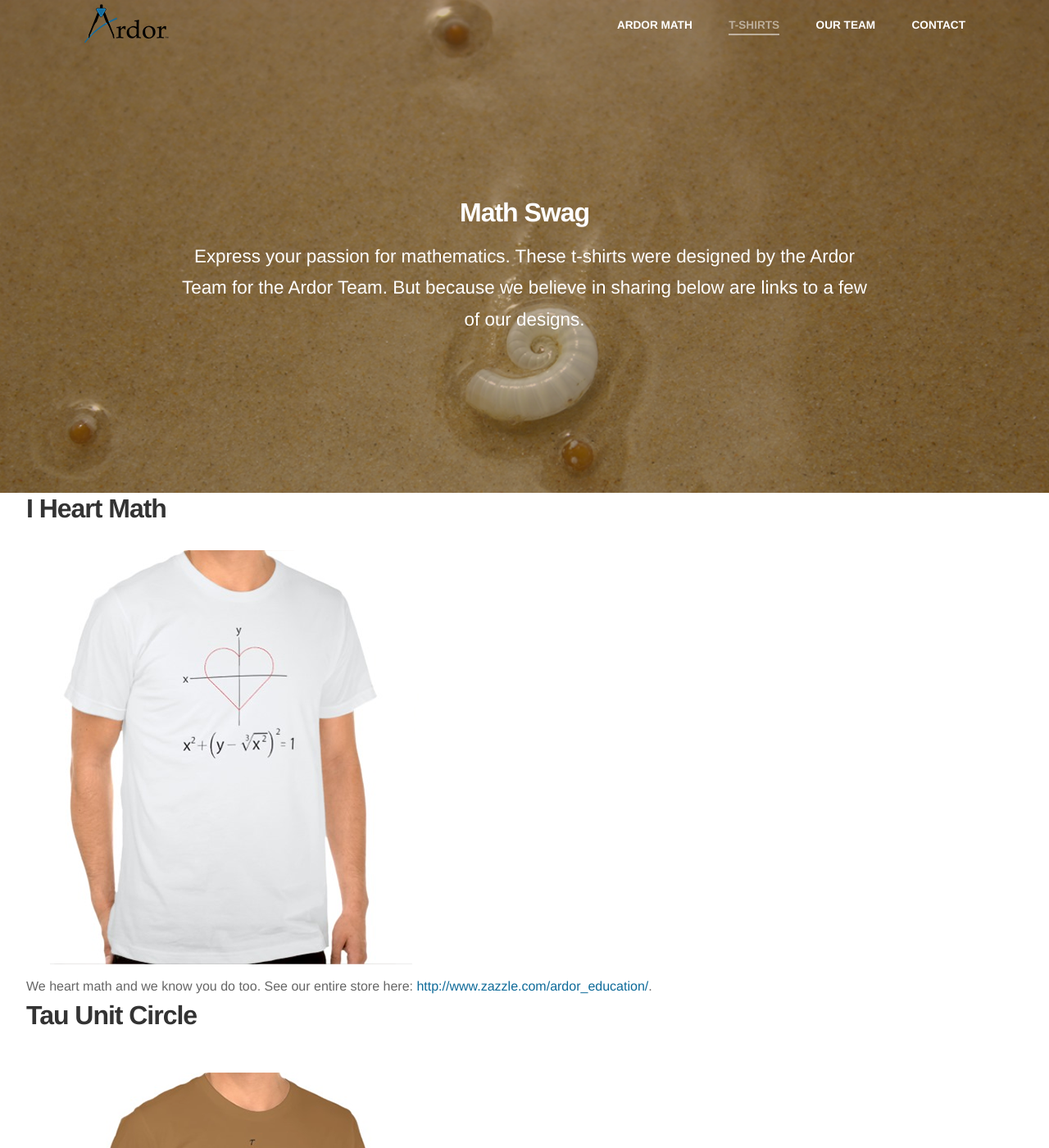
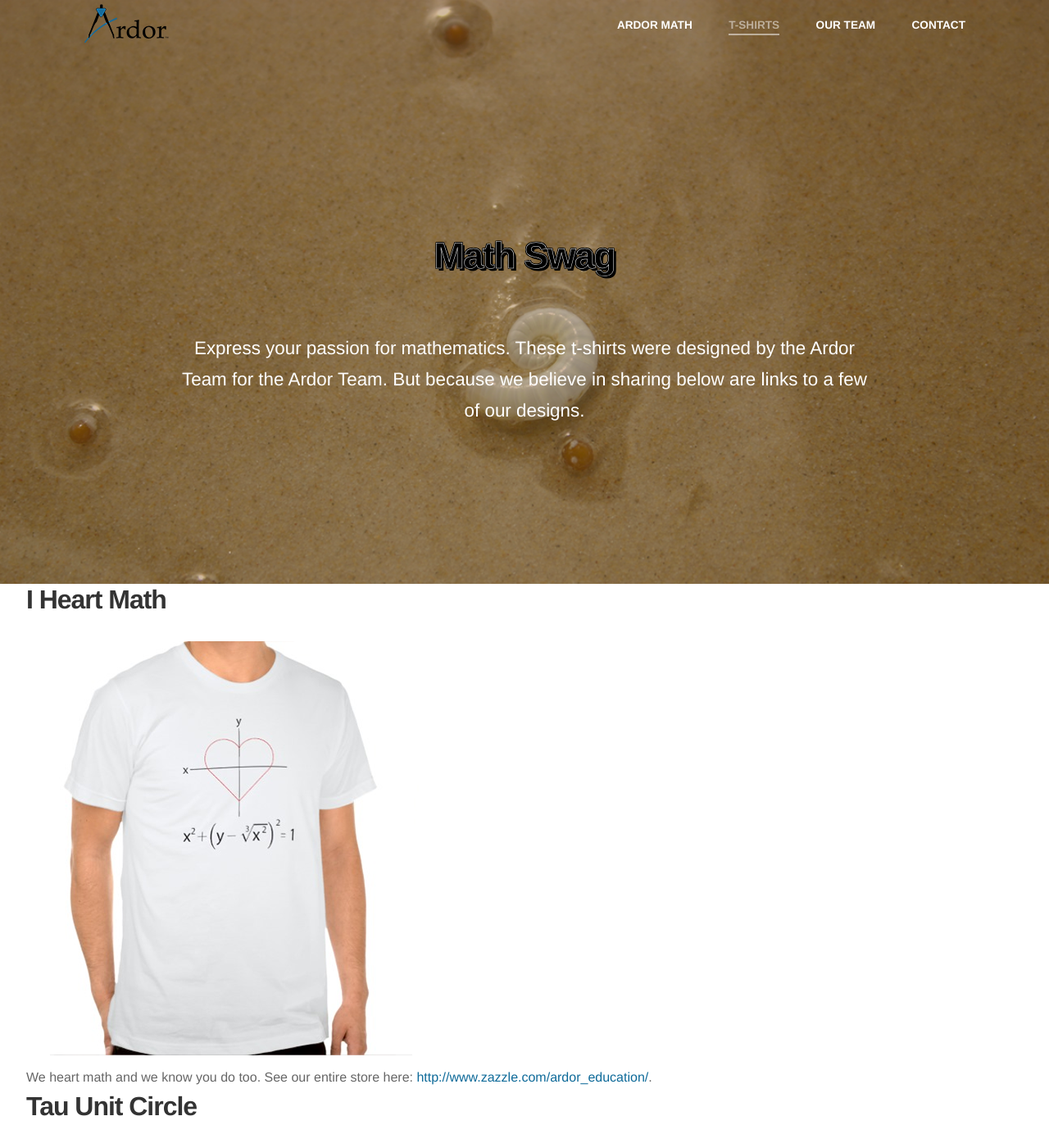
Before and after one commit to ardor-education/ardor-education.github.io, a Jekyll site: the page built from store.md, in a window 1280 px wide and 1400 px high. Shown: the whole window at 82% size. Built offline with Jekyll 4.4.1, drawn with Linux system fonts in a browser that asks for light colours; some web fonts are replaced.

Commit message:
style update test

```diff
--- a/_sass/modules/_hero.scss
+++ b/_sass/modules/_hero.scss
@@ -1,8 +1,8 @@
 // all heros start from somewhere...
 
 .hero {
-    $hero-background: $dark-gray;
-    $hero-color: white;
+    $hero-background: white; //$dark-gray;
+    $hero-color: white; // This is the title subtext.
 
     background: $hero-background;
     color: $hero-color;
@@ -11,7 +11,7 @@
     .hero__content {
         color: $hero-color;
         text-align: center;
-        padding: 25em 0;
+        padding: 5em 0;
         margin: auto;
         text-align: center;
         position: relative;
@@ -31,8 +31,17 @@
         padding: 15em 0 12em;
 
         .hero__title {
-            color: white;
-            font-size: 2em;
+            color: black;
+            font-size: 2.8em;
+            padding: 1em;
+            -webkit-text-stroke-width: 0.5px;
+            -webkit-text-stroke-color: white;
+            text-shadow:
+                    3px 3px 0 #000,
+                    -1px -1px 0 #000,
+                    1px -1px 0 #000,
+                    -1px 1px 0 #000,
+                    1px 1px 0 #000;
 
             // mobile view
             @include media($mobile) {
@@ -47,13 +56,22 @@
     }
 
     .hero__title {
-        color: white;
-        font-size: 3.5em;
+        color: black;
+        font-size: 2.2em;
         margin-bottom: 0.5em;
+        padding: 1em;
+        -webkit-text-stroke-width: 0.5px;
+        -webkit-text-stroke-color: white;
+        text-shadow:
+                3px 3px 0 white,
+                -1px -1px 0 white,
+                1px -1px 0 white,
+                -1px 1px 0 white,
+                1px 1px 0 white;
 
         // tablet view
         @include media($tablet) {
-            font-size: 2.2em;
+            font-size: 1.2em;
         }
 
         // mobile view
```
Also changed, not shown: 1 other file.
